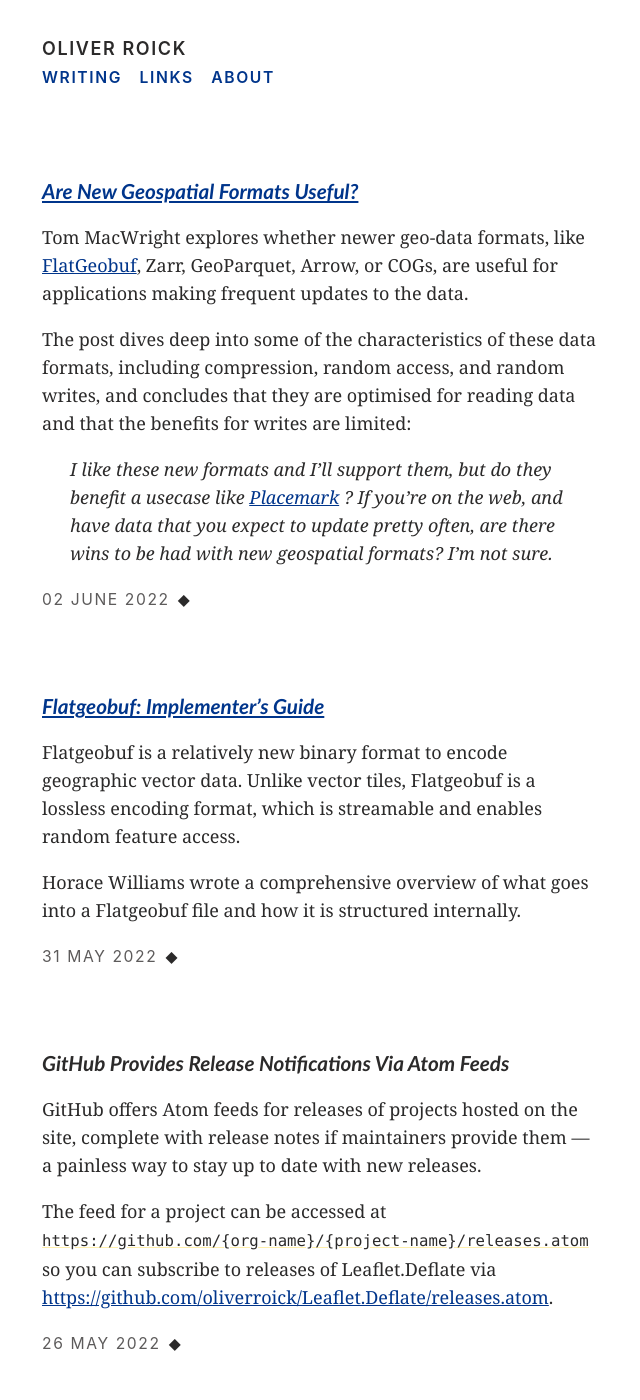
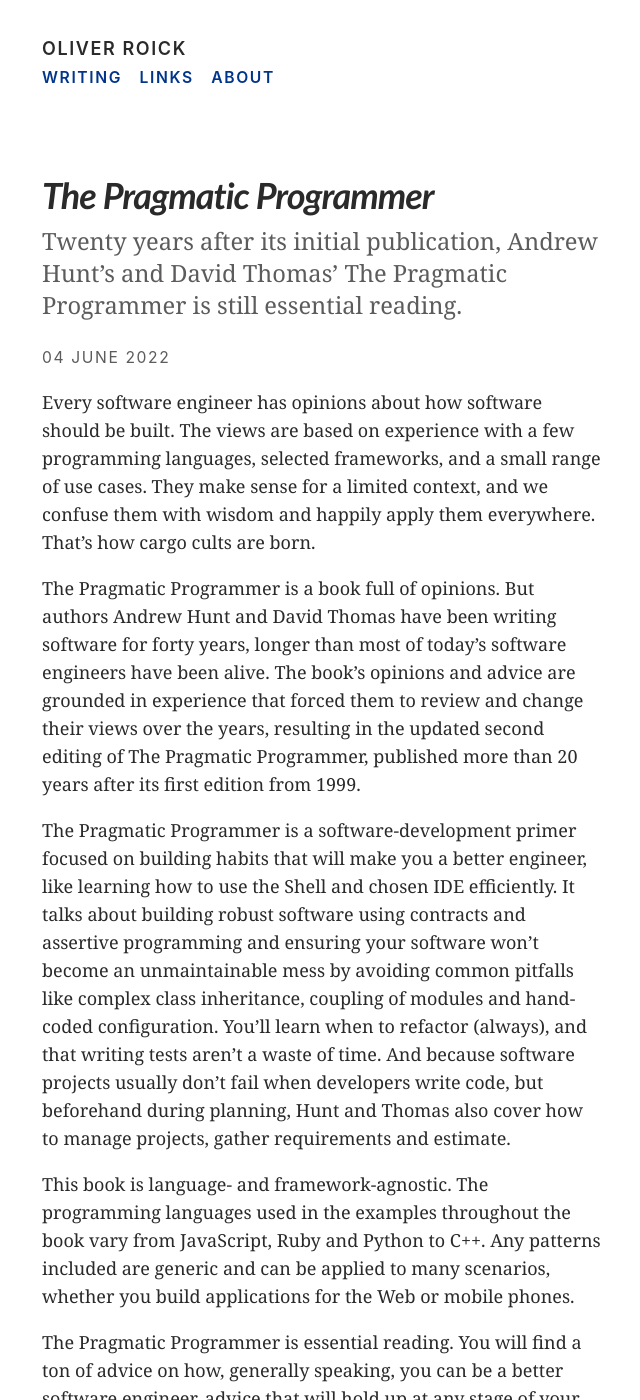
Before and after one commit to oliverroick/oliverroick.net, a Jekyll site: the page built from src/index.html, in a window 1280 px wide and 1400 px high. Shown: the whole window, without its empty margins (318-958 px from the left). Built offline with Jekyll 4.4.1, drawn with Linux system fonts in a browser that asks for light colours; some of the changed text lies outside the part shown.

Commit message:
Blog: The Pragmatic Programmer

```diff
--- /dev/null
+++ b/src/_posts/2022-06-04-the-pragmatic-programmer.md
@@ -0,0 +1,23 @@
+---
+layout: reading
+category: reading
+body_id: blog
+date: 2022-06-04 17:03:00+10:00
+highlight_code: true
+title: The Pragmatic Programmer
+description: Twenty years after its initial publication, Andrew Hunt’s and David Thomas’ The Pragmatic Programmer is still essential reading.
+isbn: 978-0135957059
+year: 2020
+publisher: Addison-Wesley
+author: David Thomas and Andrew Hunt
+---
+
+Every software engineer has opinions about how software should be built. The views are based on experience with a few programming languages, selected frameworks, and a small range of use cases. They make sense for a limited context, and we confuse them with wisdom and happily apply them everywhere. That’s how cargo cults are born.
+
+The Pragmatic Programmer is a book full of opinions. But authors Andrew Hunt and David Thomas have been writing software for forty years, longer than most of today’s software engineers have been alive. The book’s opinions and advice are grounded in experience that forced them to review and change their views over the years, resulting in the updated second editing of The Pragmatic Programmer, published more than 20 years after its first edition from 1999.
+
+The Pragmatic Programmer is a software-development primer focused on building habits that will make you a better engineer, like learning how to use the Shell and chosen IDE efficiently. It talks about building robust software using contracts and assertive programming and ensuring your software won’t become an unmaintainable mess by avoiding common pitfalls like complex class inheritance, coupling of modules and hand-coded configuration. You’ll learn when to refactor (always), and that writing tests aren’t a waste of time. And because software projects usually don’t fail when developers write code, but beforehand during planning, Hunt and Thomas also cover how to manage projects, gather requirements and estimate.
+
+This book is language- and framework-agnostic. The programming languages used in the examples throughout the book vary from JavaScript, Ruby and Python to C++. Any patterns included are generic and can be applied to many scenarios, whether you build applications for the Web or mobile phones.
+
+The Pragmatic Programmer is essential reading. You will find a ton of advice on how, generally speaking, you can be a better software engineer, advice that will hold up at any stage of your career. For new members joining your team, ditch the bag of useless welcome swag and buy them a copy of The Pragmatic Programmer. It’s better for the individual, your team, and the environment.
--- a/src/index.html
+++ b/src/index.html
@@ -16,7 +16,7 @@
             <a href="{{ post.url }}">{{ post.title }}</a>
         {% endif %}
     </h2>
-    {% if post.layout == 'post' %}
+    {% if post.layout == 'post' or post.layout == 'reading'  %}
     {% if post.description %}<p class="article_lead">{{ post.description }}</p>{% endif %}
     <div class="article__meta">
         <time datetime="{{ post.date | date_to_xmlschema }}">{{ post.date | date_to_long_string }}</time>
@@ -27,7 +27,7 @@
         | replace: '<h2', '<h3 class="h2"'
         | replace: '</h2>', '</h3>'
     }}
-    {% if post.layout != 'post' %}
+    {% if post.layout != 'post' and post.layout != 'reading' %}
     <div class="article__meta">
         <time datetime="{{ post.date | date_to_xmlschema }}">{{ post.date | date_to_long_string }}</time>
         <a href="{{ post.url }}" class="link__permalink" title="Permalink for {{ post.title }}">◆</a>
```
